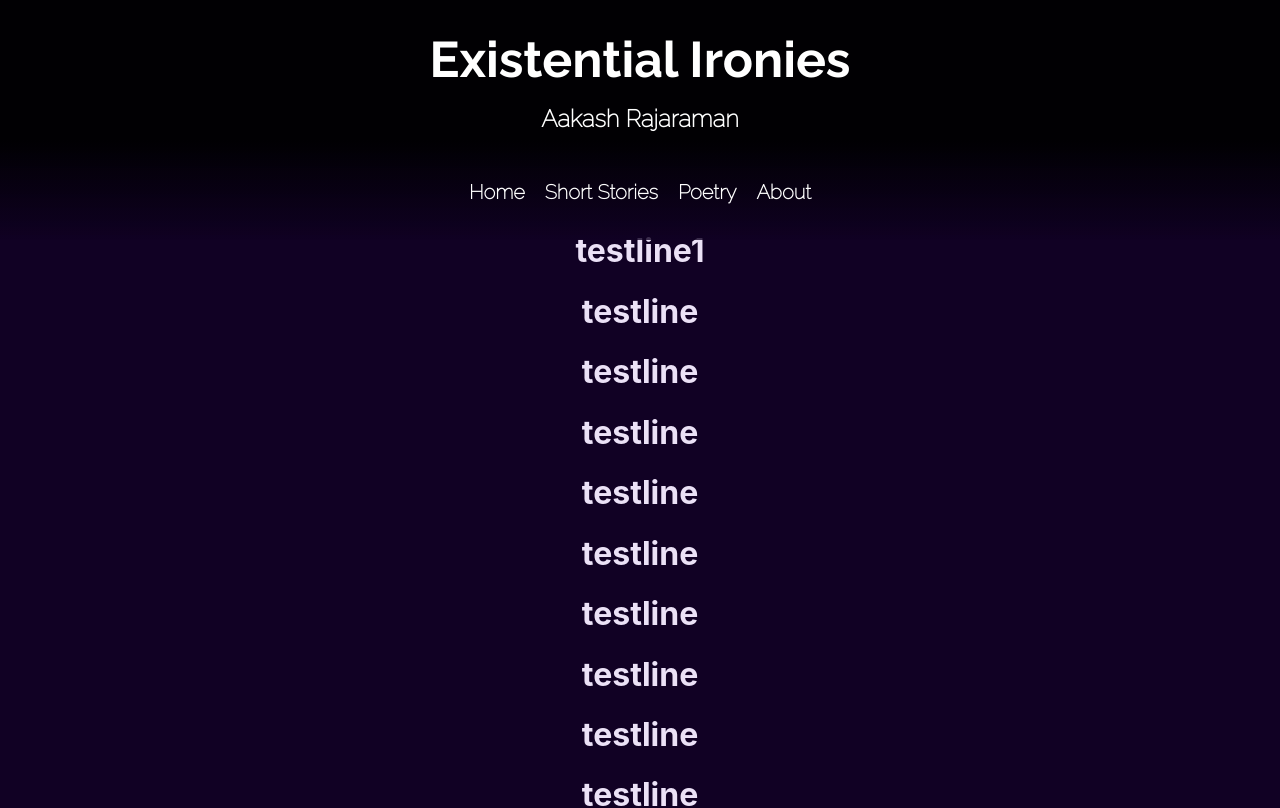
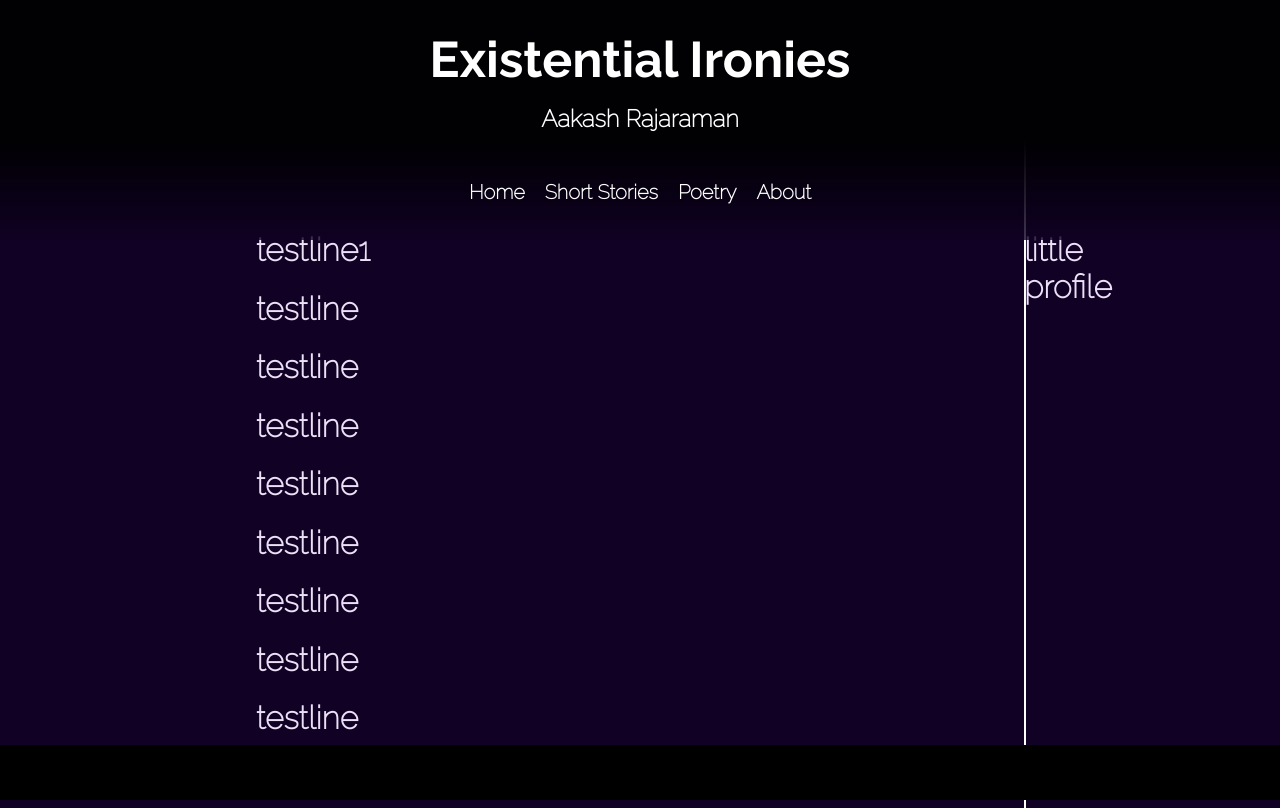
Before and after one commit to aakashrajaraman/writingwebsite, a React (Create React App) app: page / in a window 1280 px wide. Shown: the top 808 px of the page. Built offline with nearby package versions, Linux system fonts and the light colour scheme.

Commit message:
main page beautification

```diff
--- a/src/App.js
+++ b/src/App.js
@@ -1,5 +1,6 @@
 import { BrowserRouter as Router, Routes, Route } from "react-router-dom";
 import Mainpage from './pages/mainpage';
+import Navbar from "./components/testcomponent";
 function App() {
   return (
     <Router>
--- a/src/pages/mainpage.jsx
+++ b/src/pages/mainpage.jsx
@@ -3,7 +3,16 @@ import "../styles/mainpage.css";
 const Mainpage = (props) => {
     return (
         <div class = "main">
+            <div class = "line" style={{width: "1.5px", height: "100%", backgroundColor: "#ffffff", marginLeft: "80%", position:
+        "absolute"}}>
+            <h1 style={{paddingTop:"90px"}}>little profile</h1>
+
+
+        </div>
+        <div class = "line" style={{width: "101%", height: "55px", backgroundColor: "black", marginLeft: "-1%",
+               position: "fixed", bottom: "0%"}}></div>
             <div class = "one">
+
                 <h1>testline1</h1>
                 <h1>testline</h1>
                 <h1>testline</h1>
@@ -23,10 +32,16 @@ const Mainpage = (props) => {
                 <h1>testline</h1>
                 <h1>testline</h1>
                 <h1>testline</h1>
-                <h1>testline</h1>
+    <h1>testline</h1>
+
+
 
 </div>
+
+
+
 <Header />
+
         </div>
 
     )
--- a/src/styles/mainpage.css
+++ b/src/styles/mainpage.css
@@ -4,10 +4,12 @@
     background-color: rgb(17, 1, 36);
 }
 .one{
-    text-align: center;
+    text-align: left;
     padding-top: 90px;
+    padding-left: 20%;
 
 }
 h1{
     color: rgb(235, 225, 246);
+    font-family: 'Raleway Thin';
 }
```
Also changed, not shown: src/components/VerticalLine.jsx (added, +7 -0 lines), src/components/testcomponent.jsx (deleted, +0 -17 lines).
